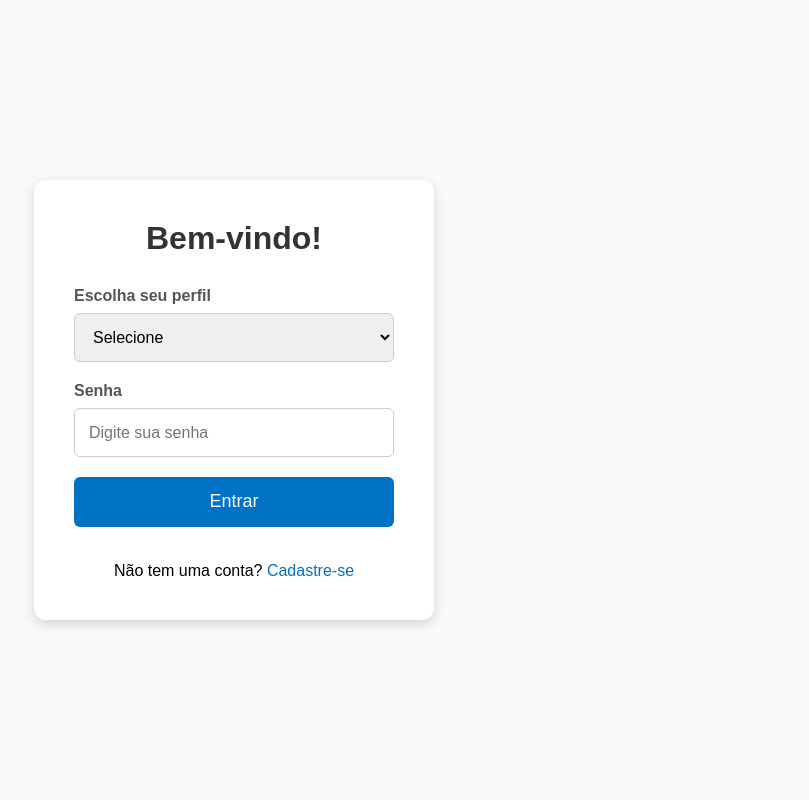
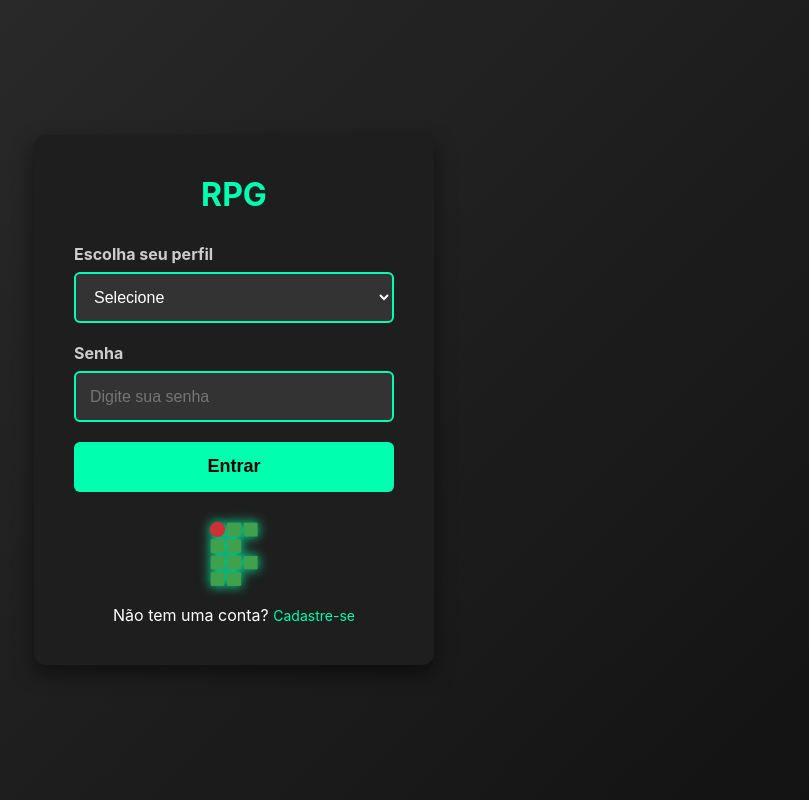
Before and after one commit to aluisioalonso/ifcoins, a Flask app: page / in a window 1280 px wide. Shown: the whole page, without its empty margins (406-1215 px from the left). Run offline with Flask 3, Linux system fonts and the light colour scheme.

Commit message:
alterações

```diff
--- a/app.py
+++ b/app.py
@@ -21,37 +21,45 @@ def login():
     if request.method == 'POST':
         email = request.form['email']
         senha = request.form['senha']
-        aluno = aluno_dao.buscar_por_email(email)
-        mestre = mestre_dao.buscar_por_email(email)
-        if aluno and aluno.senha == senha:
-            session['aluno_email'] = aluno.email
+        role = request.form.get('role')
+        if role == 'aluno':
+            user = aluno_dao.buscar_por_email(email)
+        else:
+            user = mestre_dao.buscar_por_email(email)
+        if user and user.senha == senha and role == 'aluno':
+            session['user'] = user.email
+            session['role'] = 'aluno'
             return redirect(url_for('aluno_pagina'))
-        elif mestre and mestre.senha == senha:
-            if not mestre.aprovado:
+        elif user and user.senha == senha and role == 'mestre':
+            if not user.aprovado:
                 flash("Seu acesso ainda não foi aprovado pelo administrador.")
                 return redirect(url_for('login'))
-            session['mestre_email'] = mestre.email
+            session['user'] = user.email
+            session['role'] = 'mestre'
             return redirect(url_for('mestre_pagina'))
         else:
             flash("Email ou senha incorretos.")
             return redirect(url_for('login'))
     return render_template('login.html')
 
-@app.route('/cadastro', methods=['GET', 'POST'])
+@app.route('/cadastrousuario', methods=['GET', 'POST'])
 def cadastro():
     if request.method == 'POST':
         nome = request.form['nome']
-        email = request.form['email']
+        role = request.form['role']
+        email_user = request.form['emailUser']
         senha = request.form['senha']
-        role = request.form['role']
+        email_domain = '@ifpb.edu.br' if role == 'mestre' else '@academico.ifpb.edu.br'
+        email = email_user + email_domain
+
         if role == 'aluno':
             aluno = AlunoDB(nome=nome, email=email, senha=senha)
             aluno_dao.adicionar(aluno)
-            flash("Cadastro realizado com sucesso!")
         elif role == 'mestre':
             mestre = MestreDB(nome=nome, email=email, senha=senha, aprovado=False)
             mestre_dao.adicionar(mestre)
             flash("Seu login foi solicitado com sucesso")
+
         return redirect(url_for('login'))
     return render_template('cadastro.html')
 
--- a/static/css/login.css
+++ b/static/css/login.css
@@ -5,36 +5,36 @@
 }
 
 body {
-    font-family: Arial, sans-serif;
-    background-color: #f9f9f9;
+    font-family: 'Inter', sans-serif;
+    background: linear-gradient(135deg, #2e2e2e, #121212);
+    color: white;
+    height: 100vh;
     display: flex;
     justify-content: center;
     align-items: center;
-    height: 100vh;
 }
 
 .login-container {
-    background-color: #fff;
+    background-color: #1e1e1e;
     padding: 40px;
     border-radius: 12px;
-    box-shadow: 0 4px 12px rgba(0,0,0,0.15);
+    box-shadow: 0 8px 20px rgba(0, 0, 0, 0.5);
     width: 400px;
 }
 
 h1 {
     text-align: center;
     margin-bottom: 30px;
-    color: #333;
+    color: #00ffae;
 }
 
 .login-form label {
     display: block;
     margin-bottom: 8px;
     font-weight: bold;
-    color: #555;
+    color: #ccc;
 }
 
-/* Inputs, select e botão todos com mesmo tamanho e padding */
 .login-form select,
 .login-form input,
 .login-form button {
@@ -42,21 +42,33 @@ h1 {
     padding: 14px;
     margin-bottom: 20px;
     border-radius: 6px;
-    border: 1px solid #ccc;
     font-size: 16px;
     line-height: 1.2;
+    background-color: #333;
+    color: white;
+    border: 2px solid #00ffae;
+    transition: border 0.3s;
+}
+
+.login-form input:focus,
+.login-form select:focus {
+    border: 2px solid #00ffae;
+    outline: none;
 }
 
 .login-form button {
+    background-color: #00ffae;
+    color: black;
+    font-size: 18px;
+    font-weight: bold;
     border: none;
-    background-color: #0072c6;
-    color: white;
-    font-size: 18px;
     cursor: pointer;
+    transition: background-color 0.3s, box-shadow 0.3s;
 }
 
 .login-form button:hover {
-    background-color: #005ea3;
+    background-color: #00cc8f;
+    box-shadow: 0 0 12px #00ffae;
 }
 
 .signup-text {
@@ -66,10 +78,15 @@ h1 {
 
 .signup-text a {
     text-decoration: none;
-    color: #0072c6;
+    color: #00ffae;
+    font-size: 14px;
 }
 
-/* Layout do e-mail (caixinha + domínio) */
+.signup-text a:hover {
+    color: white;
+}
+
+/* Email layout */
 .email-group {
     display: flex;
     gap: 5px;
@@ -82,21 +99,50 @@ h1 {
     padding: 14px;
     font-size: 16px;
     border-radius: 6px;
-    border: 1px solid #ccc;
     display: flex;
     align-items: center;
     justify-content: center;
 }
 
 .email-group input {
-    text-align: left; /* input do usuário alinhado à esquerda */
+    background-color: #333;
+    color: white;
+    border: 2px solid #00ffae;
 }
 
 .email-group span {
-    background-color: #f0f0f0;
-    pointer-events: none; /* impede edição */
+    background-color: #1e1e1e;
+    color: #00ffae;
+    border: 2px solid #00ffae;
+    pointer-events: none;
 }
 
 .hidden {
     display: none;
 }
+
+/* Flash message */
+.flash-messages {
+    list-style: none;
+    margin-bottom: 20px;
+    padding: 0;
+}
+
+.flash-messages li {
+    background-color: #333;
+    border-left: 5px solid #00ffae;
+    padding: 10px;
+    margin-bottom: 10px;
+    color: white;
+    border-radius: 4px;
+}
+.ifpb-logo {
+    margin-top: 10px;
+    text-align: center;
+}
+
+.ifpb-logo img {
+    width: 100px;
+    height: auto;
+    filter: drop-shadow(0 0 6px #00ffae);
+}
--- a/templates/login.html
+++ b/templates/login.html
@@ -8,20 +8,9 @@
 </head>
 <body>
 <div class="login-container">
-    <h1>Bem-vindo!</h1>
+    <h1>RPG</h1>
+    <form class="login-form" id="loginForm">
 
-    {% with messages = get_flashed_messages() %}
-        {% if messages %}
-            <ul class="flash-messages">
-            {% for message in messages %}
-                <li>{{ message }}</li>
-            {% endfor %}
-            </ul>
-        {% endif %}
-    {% endwith %}
-
-    <!-- Aqui adicionamos method e action -->
-    <form class="login-form" id="loginForm" method="POST" action="{{ url_for('login') }}">
         <label for="role">Escolha seu perfil</label>
         <select id="role" name="role" required>
             <option value="" disabled selected>Selecione</option>
@@ -29,16 +18,20 @@
             <option value="aluno">Aluno</option>
         </select>
 
-
         <div id="emailContainer" class="email-group hidden">
-            <input type="text" id="emailUser" name="emailUser" placeholder="" required>
+            <input type="text" id="emailUser" placeholder="" required>
             <span id="emailDomain"></span>
         </div>
 
         <label for="password">Senha</label>
-        <input type="password" id="password" name="senha" placeholder="Digite sua senha" required>
+        <input type="password" id="password" name="password" placeholder="Digite sua senha" required>
 
         <button type="submit">Entrar</button>
+
+        <!-- ✅ Imagem do IFPB -->
+        <div class="ifpb-logo">
+            <img src="{{ url_for('static', filename='images/ifpb.png') }}" alt="Logo do IFPB">
+        </div>
     </form>
 
     <p class="signup-text">
```
Also changed, not shown: database/database.py (+6 -1 lines), static/css/cadastro.css (+76 -34 lines), templates/cadastro.html (+5 -2 lines), ifcoins.db, static/images/ifpb.png (added).
